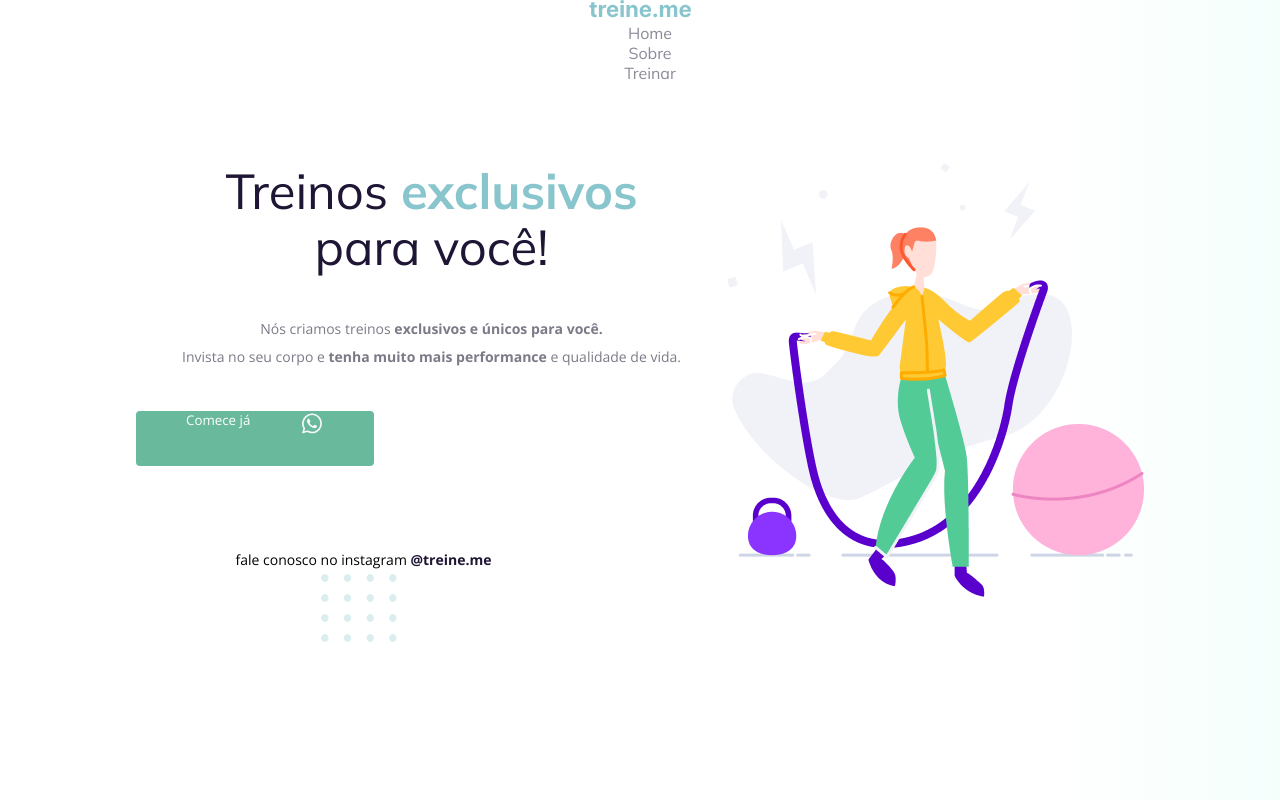
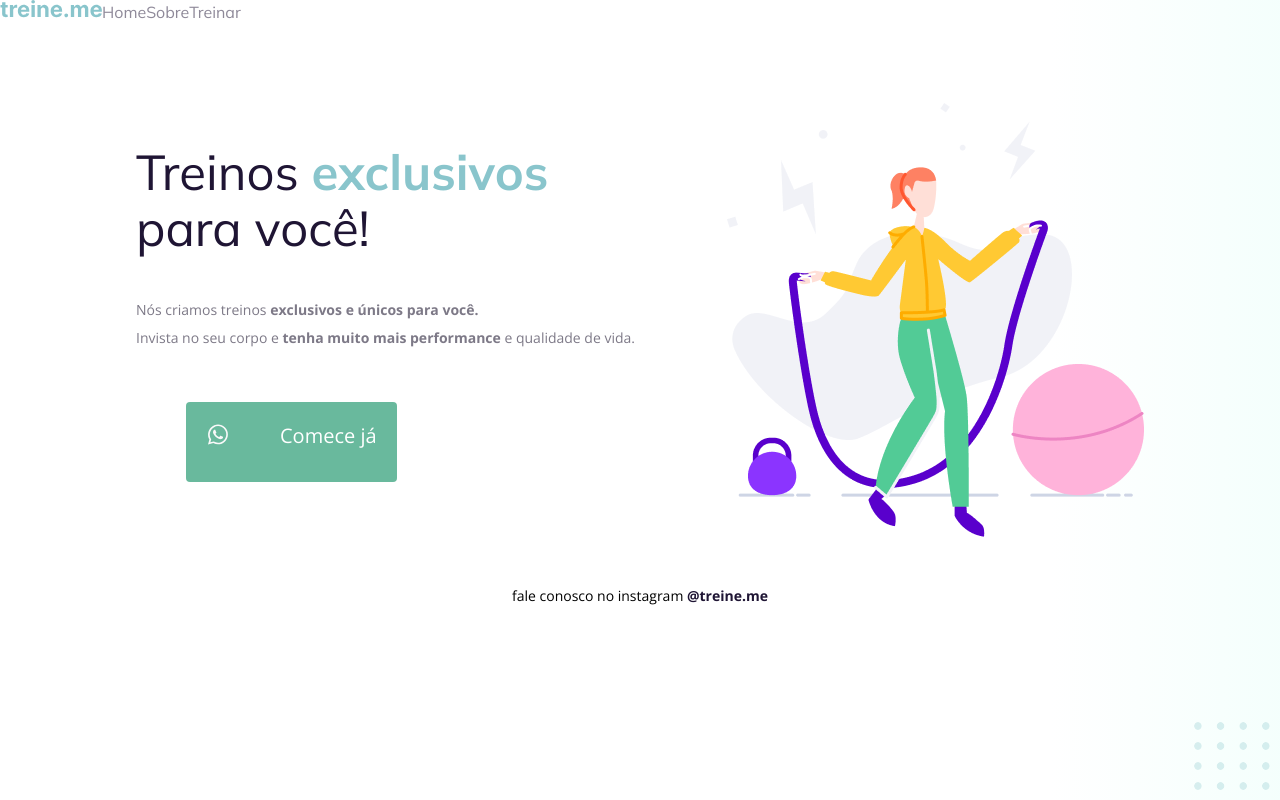
Before and after one commit to felipemcm3/Rocketseat-Projetos, a plain HTML site: page Código do desafio - Fase 02/index.html in a window 1280 px wide. Drawn offline with nearby package versions, Linux system fonts and the light colour scheme.

Commit message:
desafio 02

```diff
--- a/Código do desafio - Fase 02/index.html
+++ b/Código do desafio - Fase 02/index.html
@@ -38,8 +38,8 @@
             </p>
 
             <button>
+              <img src="images/whats.svg" alt="Ícone do whatsapp">
               Comece já
-              <img src="images/whats.svg" alt="Ícone do whatsapp">
 
             </button>
 
--- a/Código do desafio - Fase 02/style.css
+++ b/Código do desafio - Fase 02/style.css
@@ -21,8 +21,7 @@ body {
     display: flex;
     justify-content: start;
     align-items: center;
-    justify-content: left;
-    display: block;
+
     margin-bottom: 15px;
   }
 
@@ -39,7 +38,7 @@ body {
   }
 
   ul li a {
-      opacity: 0.5;
+    opacity: 0.5;
   }
 
   ul li a:hover {
@@ -47,15 +46,11 @@ body {
     opacity: 1;
   }
 
-  ul li{
-    margin-left: 20px;
-  }
-
   h1,
   ul {
     font-family: "Mulish", sans-serif;
-    display: inline;
   }
+
 
   h1 {
     font-size: 49px;
@@ -87,23 +82,26 @@ body {
   button {
     color: white;
     font-family: "Open Sans", sans-serif;
-
+    height: 80px;
     background: #69B99D;
     border: 0;
     padding: 0 50px 30px;
-
+    font-size: 20px;
     display: flex;
     justify-content: space-around;
     gap: 50px;
-
+    text-align: center;
     border-radius: 4px;
-
+    padding: 20px;
     cursor: pointer;
+    margin-top: 50px;
+    margin-left: 50px;
   }
 
   button:hover {
       background: #4EA788;
   }
+
 
   footer {
     font-size: 14px;
@@ -111,7 +109,7 @@ body {
 
     text-align: center;
 
-    margin-top: 80px;
+    margin-top: 100px;
   }
 
   footer a {
@@ -119,6 +117,7 @@ body {
   }
 
   #balls {
+    position: fixed;
       bottom: 0;
       right: 0;
   }
@@ -130,3 +129,7 @@ body {
  .direita{
   float: right;
  }
+
+ main{
+  text-align: left;
+ }
```
